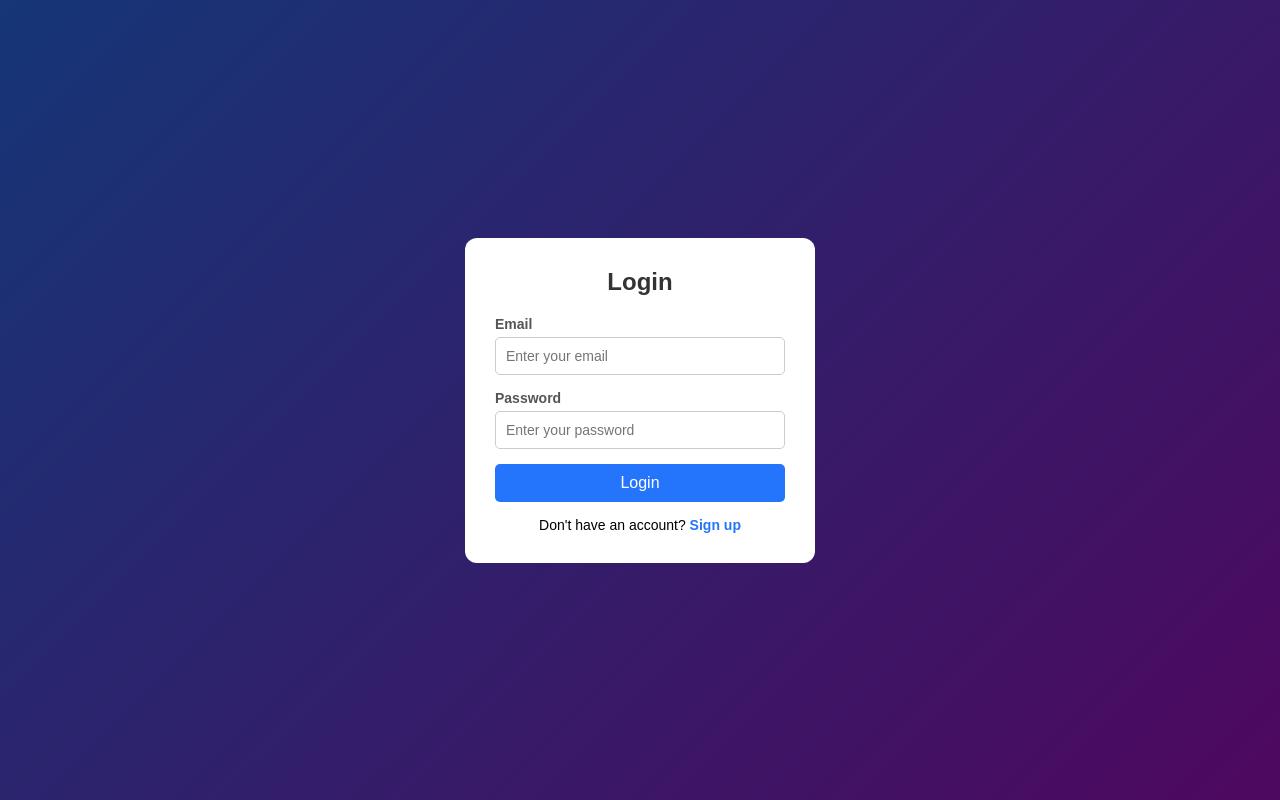
After one commit to aboodhalabii/advanced_to_do_list, a Python web app: template templates/sign.html in a window 1280 px wide. The commit adds this page. Run offline with Jinja, Linux system fonts and the light colour scheme; the template is opened without the code that fills it, so the values that code supplies are empty.

Commit message:
html and css

```diff
--- /dev/null
+++ b/static/css/sign.css
@@ -0,0 +1,89 @@
+*{
+    margin: 0;
+    padding: 0;
+    box-sizing: border-box;
+    font-family: Arial, sans-serif;
+}
+
+
+body {
+    height: 100vh;
+    display: flex;
+    justify-content: center;
+    align-items: center;
+     background:linear-gradient(135deg,#153677,#4e085f);
+}
+
+
+.login-box {
+    background: white;
+    width: 350px;
+    padding: 30px;
+    border-radius: 12px;
+    text-align: center;
+}
+
+.login-box h2 {
+    margin-bottom: 20px;
+    color: #333;
+}
+
+
+.input-field {
+    text-align: left;
+    margin-bottom: 15px;
+}
+
+.input-field p {
+    font-size: 14px;
+    font-weight: bold;
+    color: #555;
+}
+
+.input-field input {
+    width: 100%;
+    padding: 10px;
+    margin-top: 5px;
+    border: 1px solid #ccc;
+    border-radius: 5px;
+    font-size: 14px;
+    outline: none;
+    transition: 0.3s;
+}
+
+.input-field input:focus {
+    border-color: #2575fc;
+    box-shadow: 0 0 5px rgba(37, 117, 252, 0.5);
+}
+
+
+.login-btn {
+    width: 100%;
+    padding: 10px;
+    background: #2575fc;
+    color: white;
+    border: none;
+    font-size: 16px;
+    border-radius: 5px;
+    cursor: pointer;
+}
+
+.login-btn:hover {
+    background: #1b5edb;
+}
+
+
+.register-text {
+    margin-top: 15px;
+    font-size: 14px;
+}
+
+ a {
+    color: #2575fc;
+    text-decoration: none;
+    font-weight: bold;
+}
+
+ a:hover {
+    text-decoration: underline;
+}
--- /dev/null
+++ b/templates/sign.html
@@ -0,0 +1,28 @@
+<!DOCTYPE html>
+<html lang="en">
+<head>
+    <meta charset="UTF-8">
+    <meta name="viewport" content="width=device-width, initial-scale=1.0">
+    <title>Login Page</title>
+    <link rel="stylesheet" href="../static/css/sign.css">
+</head>
+<body>
+    <div class="login-box">
+     <h2>Login</h2>
+      <form>
+        <div class="input-field">
+            <p>Email</p>
+            <input type="email" placeholder="Enter your email" required>
+        </div>
+        <div class="input-field">
+            <p>Password</p>
+            <input type="password" placeholder="Enter your password" required>
+         </div>
+
+         <button type="submit" class="login-btn">Login</button>
+
+         <p class="register-text">Don't have an account? <a href="register.html">Sign up</a></p>
+        </form>
+ </div>
+</body>
+</html>
```
Also changed, not shown: static/css/register.css (added, +75 -0 lines), static/css/style.css (+119 -0 lines), static/css/sub-task.css (added, +13 -0 lines), templates/index.html (+48 -11 lines), templates/register.html (added, +34 -0 lines), templates/sub-task.html (added, +28 -0 lines), static/images/bin.png (added), static/images/pencil.png (added).
